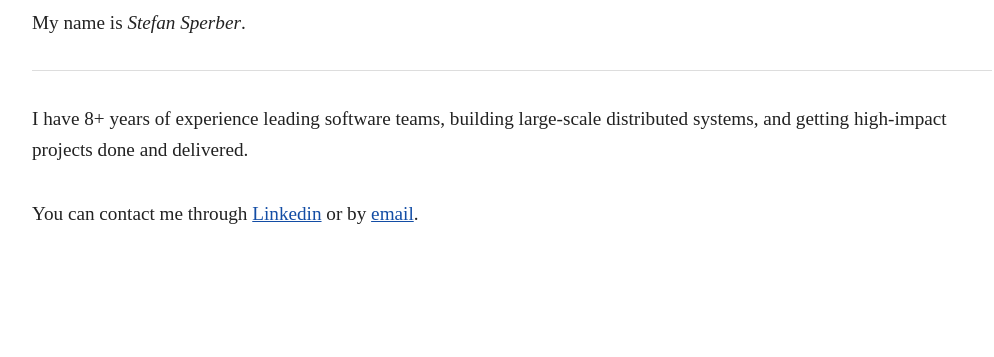
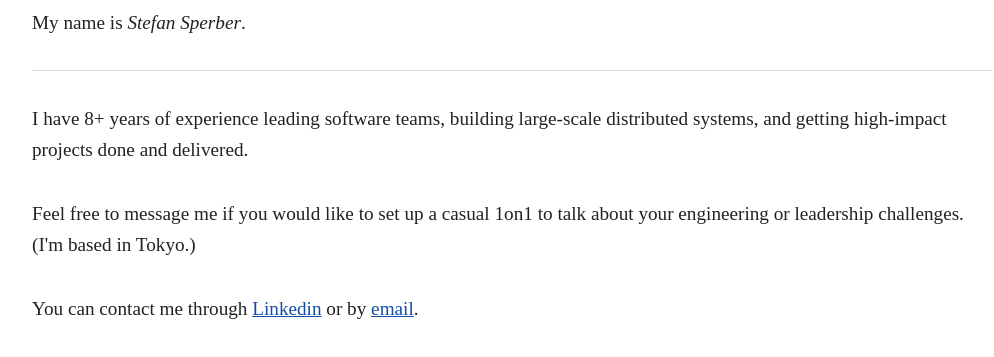
Before and after one commit to stefansperber/stefansperber.github.io, a plain HTML site: page index.html in a window 1280 px wide. Shown: the part 261-618 px from the top of the page, without its empty margins (8-1002 px from the left). Drawn offline with Linux system fonts and the light colour scheme; a web font is replaced by a local one.

Commit message:
Update about-me section.

```diff
--- a/index.html
+++ b/index.html
@@ -26,6 +26,8 @@
 
 			<p>I have 8+ years of experience leading software teams, building large-scale distributed systems, and getting high-impact projects done and delivered.</p>
 
+			<p>Feel free to message me if you would like to set up a casual 1on1 to talk about your engineering or leadership challenges. (I'm based in Tokyo.)</p>
+
 			<p>You can contact me through <a href="https://linkedin.com/in/stefansperber">Linkedin</a> or by <a href="&#109;&#097;&#105;&#108;&#116;&#111;:&#115;&#116;&#101;&#102;&#097;&#110;&#046;&#115;&#112;&#101;&#114;&#098;&#101;&#114;&#064;&#103;&#109;&#097;&#105;&#108;&#046;&#099;&#111;&#109;">&#101;&#109;&#097;&#105;&#108;</a>.</p>
 
 		</div>
```
